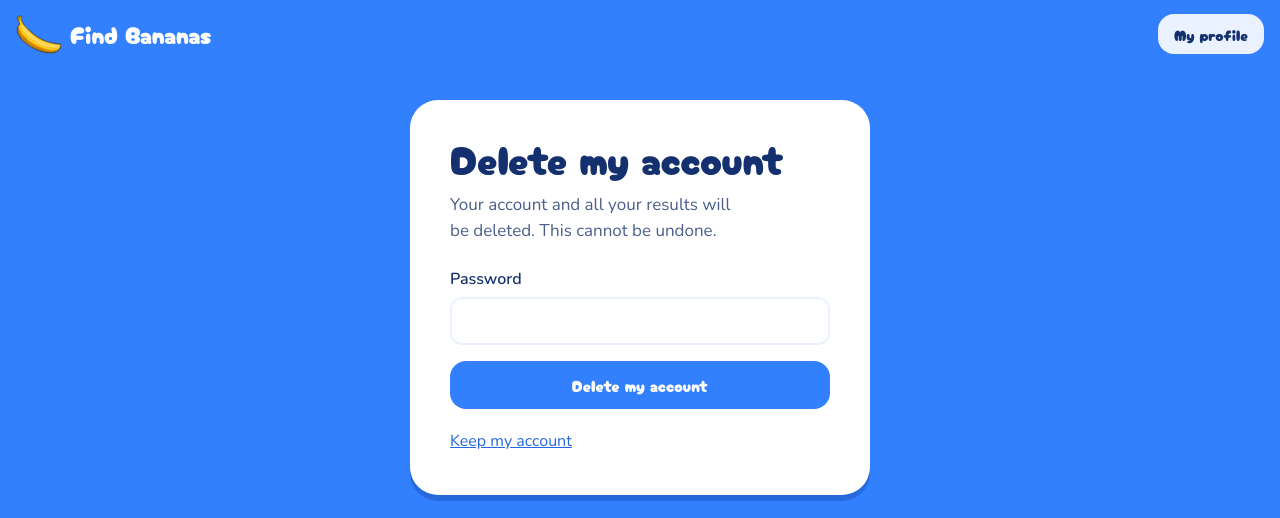
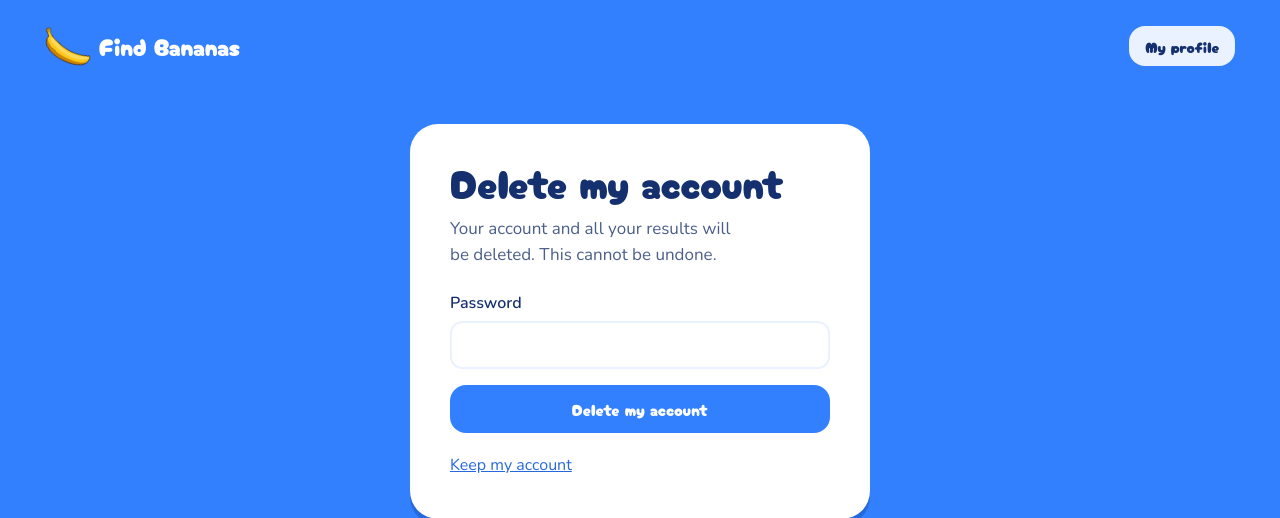
Before and after one commit to Tomzer42/django-find-bananas, a Django app: page /account/delete/ in a window 1280 px wide. Shown: the top 518 px of the page. Run offline with Django 4.2, Linux system fonts and the light colour scheme; the visitor is signed in with stand-in values (Sample User, id 1).

Commit message:
Header: more breathing room on wide screens
Side padding grows with the window: 16px on phones (unchanged) up to 48px
on computers; top padding up to 24px.

Co-Authored-By: Claude Opus 5.5 <noreply@anthropic.com>
Claude-Session: https://claude.ai/code/session_011D2oR7UUpB13ik49GtDQeH

```diff
--- a/find_bananas/static/find_bananas/main.css
+++ b/find_bananas/static/find_bananas/main.css
@@ -83,8 +83,9 @@ a {
   align-items: center;
   justify-content: space-between;
   gap: 12px;
-  padding: 12px var(--gutter);
-  padding-top: max(12px, env(safe-area-inset-top));
+  /* 16px on phones, growing with the window up to 48px on computers. */
+  padding: clamp(12px, 2vw, 24px) clamp(var(--gutter), 3.5vw, 48px);
+  padding-top: max(clamp(12px, 2vw, 24px), env(safe-area-inset-top));
 }
 
 .brand {
```
